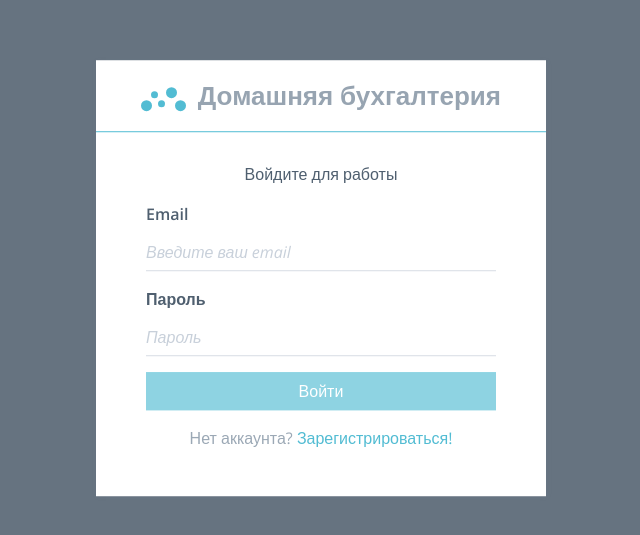
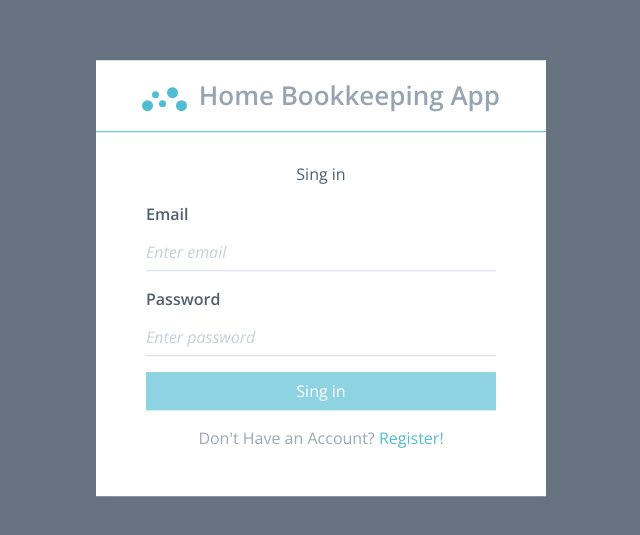
Before and after one commit to codezavr/angular-home-bookkeeping-app, an Angular app: page /login in a window 1280 px wide. Shown: the part 117-652 px from the top of the page, without its empty margins (319-959 px from the left). Built offline with nearby package versions, Linux system fonts and the light colour scheme.

Commit message:
Registration form / Translation

```diff
--- a/src/app/auth/auth-component.html
+++ b/src/app/auth/auth-component.html
@@ -10,7 +10,7 @@
             <span class="l l4"></span>
             <span class="l l5"></span>
           </div>
-          Домашняя бухгалтерия
+          Home Bookkeeping App
         </h1>
       </header>
       <div class="auth-content">
--- a/src/app/auth/login/login.component.html
+++ b/src/app/auth/login/login.component.html
@@ -1,4 +1,4 @@
-<p class="text-xs-center">Войдите для работы</p>
+<p class="text-xs-center">Sing in</p>
 <div class="alert alert-{{message.type}}"
      *ngIf="message.text"
 >
@@ -11,39 +11,39 @@
       type="text"
       class="form-control underlined"
       id="email"
-      placeholder="Введите ваш email"
+      placeholder="Enter email"
       formControlName="email"
     >
     <span
       class="form-help-text"
       *ngIf="form.get('email').invalid && form.get('email').touched">
       <span
-        *ngIf="form.get('email')['errors'] && form.get('email')['errors']['required']">Email не может быть пустым</span>
-      <span *ngIf="form.get('email')['errors'] && form.get('email')['errors']['email']">Введите корректный email</span>
+        *ngIf="form.get('email')['errors'] && form.get('email')['errors']['required']">Email is required</span>
+      <span *ngIf="form.get('email')['errors'] && form.get('email')['errors']['email']">Email is not valid</span>
     </span>
   </div>
   <div class="form-group" [ngClass]="{ 'has-error': form.get('password').invalid && form.get('password').touched }">
-    <label for="password">Пароль</label>
+    <label for="password">Password</label>
     <input
       type="password"
       class="form-control underlined"
       id="password"
-      placeholder="Пароль"
+      placeholder="Enter password"
       formControlName="password"
     >
     <span
       class="form-help-text"
       *ngIf="form.get('email').invalid && form.get('password').touched">
-      <span *ngIf="form.get('password')['errors'] && form.get('password')['errors']['required']">Пароль не может быть пустым</span>
-      <span *ngIf="form.get('password')['errors'] && form.get('password')['errors']['minlength']">Минимальная длинна пароля {{this.form.get('password')['errors']['minlength']['requiredLength']}} символов. Сейчас {{this.form.get('password')['errors']['minlength']['actualLength']}}</span>
+      <span *ngIf="form.get('password')['errors'] && form.get('password')['errors']['required']">Password is required</span>
+      <span *ngIf="form.get('password')['errors'] && form.get('password')['errors']['minlength']">Password min length is {{this.form.get('password')['errors']['minlength']['requiredLength']}} symbols. Now it's {{this.form.get('password')['errors']['minlength']['actualLength']}}</span>
     </span>
   </div>
   <div class="form-group">
-    <button type="submit" class="btn btn-block btn-primary" [disabled]="form.invalid">Войти</button>
+    <button type="submit" class="btn btn-block btn-primary" [disabled]="form.invalid">Sing in</button>
   </div>
   <div class="form-group">
     <p class="text-muted text-xs-center">
-      Нет аккаунта? <a routerLink="/registration">Зарегистрироваться!</a>
+      Don't Have an Account? <a routerLink="/registration">Register!</a>
     </p>
   </div>
 </form>
--- a/src/app/auth/login/login.component.ts
+++ b/src/app/auth/login/login.component.ts
@@ -1,6 +1,6 @@
 import { Component, OnInit } from '@angular/core';
 import { FormControl, FormGroup, Validators } from '@angular/forms';
-import { Router } from '@angular/router';
+import { ActivatedRoute, Params, Router } from '@angular/router';
 import { UsersService } from '../../shared/services/users.service';
 import { User } from '../../shared/models/user.model';
 import { Message } from '../../shared/models/message.model';
@@ -18,12 +18,18 @@ export class LoginComponent implements OnInit {
 
   constructor(private usersService: UsersService,
               private authService: AuthService,
-              private router: Router) {
+              private router: Router,
+              private route: ActivatedRoute) {
   }
 
   ngOnInit() {
+    this.message = new Message('danger', '');
 
-    this.message = new Message('danger', '');
+    this.route.queryParams.subscribe((params: Params) => {
+      if (params['nowCanLogin']) {
+        this.showMessage('Now you can login', 'success');
+      }
+    });
 
     this.form = new FormGroup({
       email: new FormControl(null, [Validators.required, Validators.email]),
--- a/src/app/auth/registration/registration.component.html
+++ b/src/app/auth/registration/registration.component.html
@@ -1,48 +1,74 @@
-<p class="text-xs-center">Регистрация для получения доступа</p>
-<form>
-  <div class="form-group">
+<p class="text-xs-center">Registration</p>
+<form [formGroup]="form" (submit)="onSubmit()">
+  <div class="form-group"
+       [ngClass]="{ 'has-error': form.get('email').invalid && form.get('email').touched }">
     <label for="email">Email</label>
     <input
       type="text"
       class="form-control underlined"
       id="email"
-      placeholder="Введите email"
+      placeholder="Enter email"
+      formControlName="email"
     >
+    <span
+      class="form-help-text"
+      *ngIf="form.get('email').invalid && form.get('email').touched">
+      <span
+        *ngIf="form.get('email')['errors'] && form.get('email')['errors']['required']">Email is required</span>
+      <span *ngIf="form.get('email')['errors'] && form.get('email')['errors']['email']">Email is not valid</span>
+    </span>
   </div>
-  <div class="form-group has-error">
-    <label for="password">Пароль</label>
+  <div class="form-group"
+       [ngClass]="{ 'has-error': form.get('password').invalid && form.get('password').touched }">
+    <label for="password">Password</label>
     <input
       type="password"
       class="form-control underlined"
       id="password"
-      placeholder="Введите пароль"
+      placeholder="Enter password"
+      formControlName="password"
     >
-    <span class="form-help-text">Error message.</span>
+    <span
+      class="form-help-text"
+      *ngIf="form.get('email').invalid && form.get('password').touched">
+      <span *ngIf="form.get('password')['errors'] && form.get('password')['errors']['required']">Password is required</span>
+      <span *ngIf="form.get('password')['errors'] && form.get('password')['errors']['minlength']">Password min length is {{this.form.get('password')['errors']['minlength']['requiredLength']}} symbols. Now it's {{this.form.get('password')['errors']['minlength']['actualLength']}}</span>
+    </span>
   </div>
-  <div class="form-group has-success">
-    <label for="name">Имя</label>
+  <div class="form-group"
+       [ngClass]="{ 'has-error': form.get('name').invalid && form.get('name').touched }">
+    <label for="name">Name</label>
     <input
       type="text"
       class="form-control underlined"
       id="name"
-      placeholder="Введите имя"
+      placeholder="Enter name"
+      formControlName="name"
     >
-    <span class="form-help-text">Success message.</span>
+    <span
+      class="form-help-text"
+      *ngIf="form.get('name').invalid && form.get('name').touched">
+      <span *ngIf="form.get('name')['errors'] && form.get('name')['errors']['required']">Name is required</span>
+    </span>
   </div>
-  <div class="form-group">
+  <div class="form-group"
+       [ngClass]="{ 'has-error': form.get('agree').invalid && form.get('agree').touched }">
     <label for="agree">
-      <input class="checkbox" id="agree" type="checkbox">
-      <span>Согласен с правилами</span>
+      <input class="checkbox"
+             id="agree"
+             type="checkbox"
+             formControlName="agree">
+      <span>Agree with the rules</span>
     </label>
   </div>
   <div class="form-group">
-    <button type="submit" class="btn btn-block btn-primary">Зарегистрироваться</button>
+    <button type="submit" class="btn btn-block btn-primary" [disabled]="form.invalid">Register</button>
   </div>
   <div class="form-group">
     <p class="text-muted text-xs-center">
-      Уже есть аккаунт?
-      <a href="#">
-        Войти!
+      Already have an account?
+      <a routerLink="/login">
+        Sing in!
       </a>
     </p>
   </div>
--- a/src/app/auth/registration/registration.component.ts
+++ b/src/app/auth/registration/registration.component.ts
@@ -1,10 +1,43 @@
 import { Component, OnInit } from '@angular/core';
+import { FormBuilder, FormGroup, Validators } from '@angular/forms';
+import { User } from '../../shared/models/user.model';
+import { UsersService } from '../../shared/services/users.service';
+import { Router } from '@angular/router';
 
 @Component({
   selector: 'app-registration',
   templateUrl: './registration.component.html',
   styleUrls: ['./registration.component.scss']
 })
-export class RegistrationComponent {
-  constructor() { }
+export class RegistrationComponent implements OnInit {
+
+  public form: FormGroup;
+
+  constructor(private fb: FormBuilder, private usersService: UsersService, private router: Router) {
+  }
+
+  public ngOnInit() {
+    this.form = this.fb.group({
+      email: this.fb.control('', [Validators.required, Validators.email]),
+      password: this.fb.control('', [Validators.required, Validators.minLength(6)]),
+      name: this.fb.control('', Validators.required),
+      agree: this.fb.control(false, Validators.requiredTrue)
+    });
+  }
+
+  public onSubmit() {
+    if (this.form.valid) {
+      const {email, password, name} = this.form.value;
+      const newUser = new User(email, password, name);
+
+      this.usersService.createNewUser(newUser)
+        .subscribe((user: User) => {
+          this.router.navigate(['/login'], {
+            queryParams: {
+              nowCanLogin: true
+            }
+          });
+        });
+    }
+  }
 }
--- a/src/app/shared/services/users.service.ts
+++ b/src/app/shared/services/users.service.ts
@@ -16,4 +16,11 @@ export class UsersService {
         map((user: User[]) => user[0] ? user[0] : undefined),
       );
   }
+
+  public createNewUser(user: User): Observable<User> {
+    return this.http.post<User>(`http://localhost:3000/users`, user)
+      .pipe(
+        map((response: Response) => response)
+      );
+  }
 }
```
